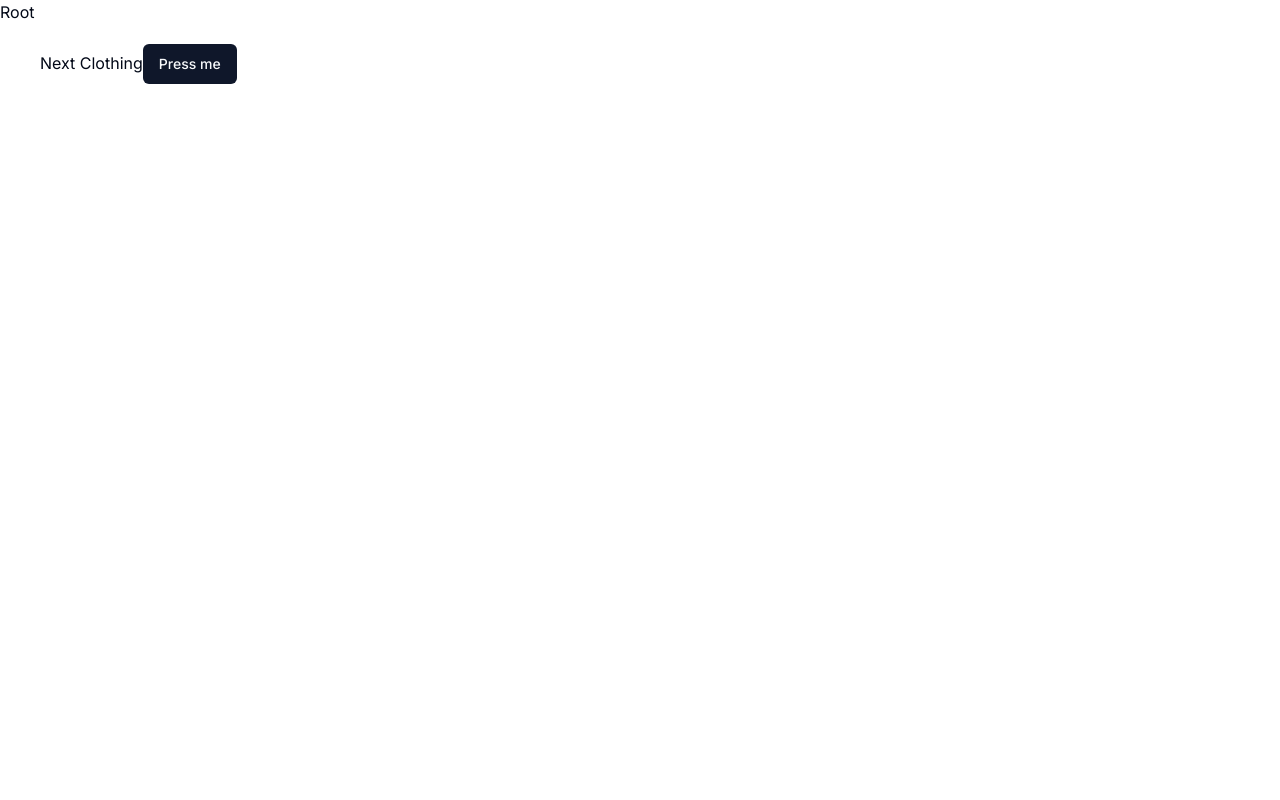
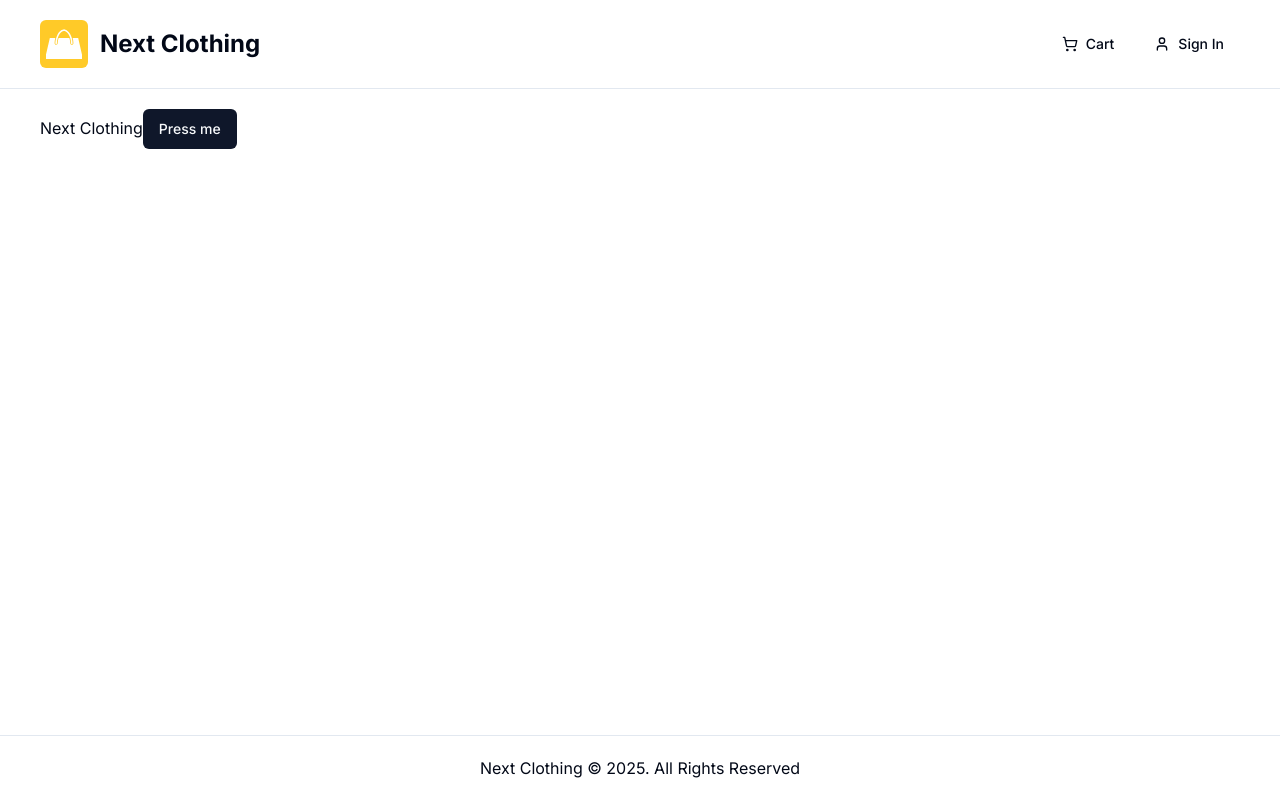
Before and after one commit to Cremacious/next-clothing, a Next.js app: page / in a window 1280 px wide. Built offline with nearby package versions, Linux system fonts and the light colour scheme; no server answers.

Commit message:
Implemented header and footer.

```diff
--- a/app/(root)/layout.tsx
+++ b/app/(root)/layout.tsx
@@ -1,3 +1,6 @@
+import Header from '@/components/shared/header';
+import Footer from '@/components/footer';
+
 export default function RootLayout({
   children,
 }: Readonly<{
@@ -5,8 +8,9 @@ export default function RootLayout({
 }>) {
   return (
     <div className="flex flex-col h-screen">
-      Root
+      <Header />
       <main className="flex-1 wrapper">{children}</main>
+      <Footer />
     </div>
   );
 }
--- /dev/null
+++ b/components/footer.tsx
@@ -0,0 +1,14 @@
+import { APP_NAME } from '@/lib/constants';
+
+const Footer = () => {
+  const currentYear = new Date().getFullYear();
+  return (
+    <footer className="border-t">
+      <div className="p-5 flex-center">
+        {APP_NAME} &copy; {currentYear}. All Rights Reserved
+      </div>
+    </footer>
+  );
+};
+
+export default Footer;
--- /dev/null
+++ b/components/shared/header/index.tsx
@@ -0,0 +1,42 @@
+import { ShoppingCart, UserIcon } from 'lucide-react';
+import Image from 'next/image';
+import Link from 'next/link';
+import { Button } from '@/components/ui/button';
+import { APP_NAME } from '@/lib/constants';
+
+const Header = () => {
+  return (
+    <header className="w-full border-b">
+      <div className="wrapper flex-between">
+        <div className="flex-start">
+          <Link href="/" className="flex-start">
+            <Image
+              src="/images/logo.svg"
+              alt={APP_NAME}
+              width={48}
+              height={48}
+              priority={true}
+            />
+          </Link>
+          <span className="hidden lg:block font-bold text-2xl ml-3">
+            {APP_NAME}
+          </span>
+        </div>
+        <div className="space-x-2">
+          <Button asChild variant="ghost">
+            <Link href="/cart">
+              <ShoppingCart /> Cart
+            </Link>
+          </Button>
+          <Button asChild variant="ghost">
+            <Link href="/sign-in">
+              <UserIcon /> Sign In
+            </Link>
+          </Button>
+        </div>
+      </div>
+    </header>
+  );
+};
+
+export default Header;
```
Also changed, not shown: 1 other file (tests, documents, lock files or other folders).
